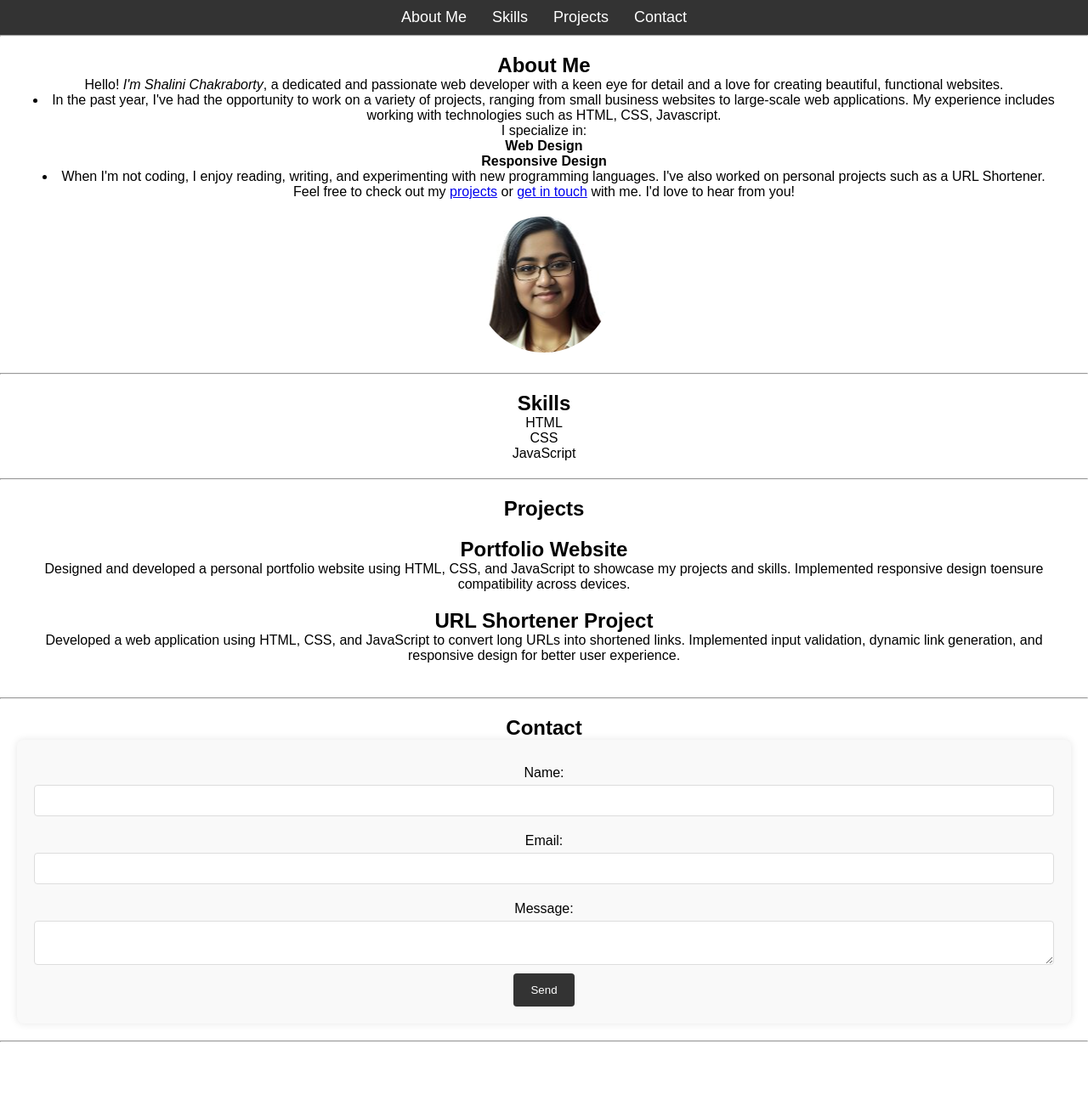
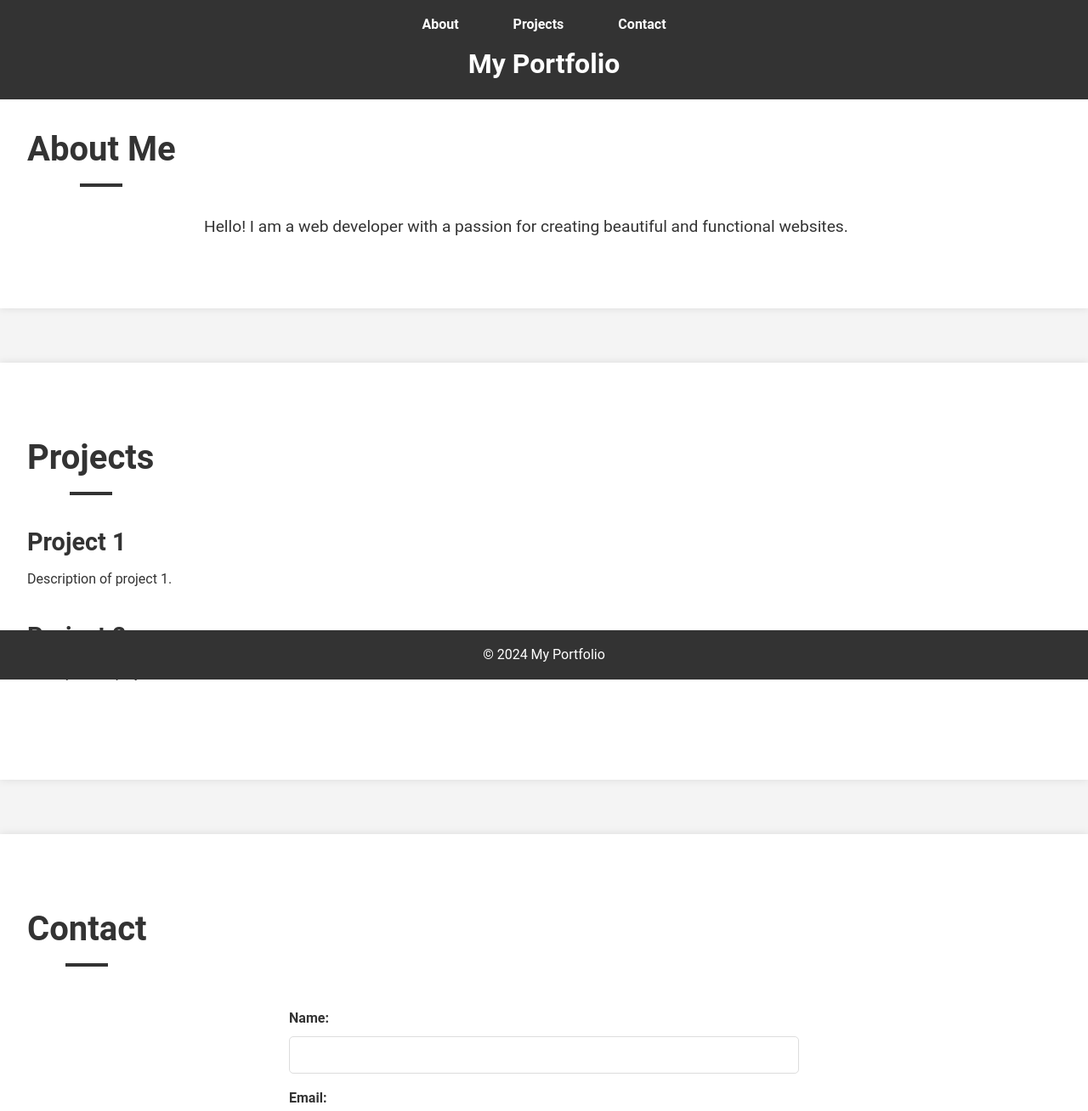
Before and after one commit to ChakrabortyShalini/Personal-Portfolio-, a plain HTML site: page index.html in a window 1280 px wide. Shown: the top 1308 px of the page at 85% size. Before the commit the page ends 1227 px from the top, so only its background shows below. Drawn offline with Linux system fonts and the light colour scheme.

Commit message:
Update All Files

```diff
--- a/index.html
+++ b/index.html
@@ -4,64 +4,41 @@
 <head>
     <meta charset="UTF-8">
     <meta name="viewport" content="width=device-width, initial-scale=1.0">
-    <title>Shalini Chakraborty's Portfolio</title>
+    <title>My Portfolio</title>
     <link rel="stylesheet" href="styles.css">
 </head>
 <body>
     <header>
         <nav>
-            <button id="menu-toggle" class="menu-toggle">☰</button>
-            <ul id="nav-menu">
-                <li><a href="#about">About Me</a></li>
-                <li><a href="#skills">Skills</a></li>
+            <ul>
+                <li><a href="#about">About</a></li>
                 <li><a href="#projects">Projects</a></li>
                 <li><a href="#contact">Contact</a></li>
             </ul>
         </nav>
+        <h1>My Portfolio</h1>
     </header>
-    <hr>
+
     <section id="about">
-        <h1>About Me</h1>
-        <p>Hello! <i>I'm Shalini Chakraborty</i>, a dedicated and passionate web developer with a keen eye for detail and a love for creating beautiful, functional websites.</p>
-        <li>In the past year, I've had the opportunity to work on a variety of projects, ranging from small business websites to large-scale web applications. My experience includes working with technologies such as HTML, CSS, Javascript.</li>
-        <p>I specialize in:</p>
-        <ul>
-            <p><b>Web Design</b></p>
-            <p><b>Responsive Design</b></p>
-        </ul>
-        <li>When I'm not coding, I enjoy reading, writing, and experimenting with new programming languages. I've also worked on personal projects such as a URL Shortener.</li>
-        <p>Feel free to check out my <a href="#projects">projects</a> or <a href="#contact">get in touch</a> with me. I'd love to hear from you!</p>
-        <img src="AI Art_202411912814733-fotor-bg-remover-2024021616843-modified (1).png">
+        <h2>About Me</h2>
+        <p>Hello! I am a web developer with a passion for creating beautiful and functional websites.</p>
     </section>
-    <hr>
-    <section id="skills">
-        <h1>Skills</h1>
-        <ul>
-            <li>HTML</li>
-            <li>CSS</li>
-            <li>JavaScript</li>
-        </ul>
-    </section>
-    <hr>
+
     <section id="projects">
-        <h1>Projects</h1>
+        <h2>Projects</h2>
         <div class="project">
-            <h2>Portfolio Website</h2>
-            <p>Designed and developed a personal portfolio website using
-                HTML, CSS, and JavaScript to showcase my projects and skills. Implemented
-                responsive design toensure compatibility across devices.</p>
+            <h3>Project 1</h3>
+            <p>Description of project 1.</p>
         </div>
         <div class="project">
-            <h2>URL Shortener Project</h2>
-            <p>Developed a web application using HTML, CSS, and
-                JavaScript to convert long URLs into shortened links. Implemented input validation,
-                dynamic link generation, and responsive design for better user experience.
-                </p>
+            <h3>Project 2</h3>
+            <p>Description of project 2.</p>
         </div>
+        <!-- Add more projects as needed -->
     </section>
-    <hr>
+    <!-- Update the form in index.html -->
 <section id="contact">
-        <h1>Contact</h1>
+    <h2>Contact</h2>
     <form id="contact-form">
         <label for="name">Name:</label>
         <input type="text" id="name" name="name" required>
@@ -72,7 +49,10 @@
         <button type="submit">Send</button>
     </form>
 </section>
-    <hr>
+    <footer>
+        <p>&copy; 2024 My Portfolio</p>
+    </footer>
+
     <script src="script.js"></script>
 </body>
 </html>
--- a/script.js
+++ b/script.js
@@ -1,13 +1,38 @@
 
-document.getElementById('menu-toggle').addEventListener('click', function() {
-    var navMenu = document.getElementById('nav-menu');
-    navMenu.classList.toggle('active');
+
+// Smooth scroll for navigation links
+document.querySelectorAll('nav ul li a').forEach(anchor => {
+    anchor.addEventListener('click', function(e) {
+        e.preventDefault();
+        document.querySelector(this.getAttribute('href')).scrollIntoView({
+            behavior: 'smooth'
+        });
+    });
 });
 
+// Form validation
 document.getElementById('contact-form').addEventListener('submit', function(e) {
     e.preventDefault();
 
-    alert('Form submitted successfully!');
+    const name = document.getElementById('name').value.trim();
+    const email = document.getElementById('email').value.trim();
+    const message = document.getElementById('message').value.trim();
 
-    // Add form handling code here (e.g., send form data to your email or database)
+    if (name === '' || email === '' || message === '') {
+        alert('Please fill in all fields.');
+        return;
+    }
+
+    if (!validateEmail(email)) {
+        alert('Please enter a valid email address.');
+        return;
+    }
+
+    alert('Thank you for your message!');
+    this.reset();
 });
+
+function validateEmail(email) {
+    const re = /^(([^<>()\[\]\\.,;:\s@"]+(\.[^<>()\[\]\\.,;:\s@"]+)*)|(".+"))@(([^<>()\[\]\\.,;:\s@"]+\.[^<>()\[\]\\.,;:\s@"]{2,}))$/;
+    return re.test(String(email).toLowerCase());
+}
--- a/styles.css
+++ b/styles.css
@@ -1,147 +1,170 @@
+/* styles.css */
 
+/* Reset some default styles */
 * {
     margin: 0;
     padding: 0;
     box-sizing: border-box;
 }
 
+/* Body styling */
 body {
-    font-family: Arial, sans-serif;
-    display: grid;
-    grid-template-columns: 1fr;
-    grid-template-rows: auto 1fr auto;
-    font-size: 16px;
+    font-family: 'Roboto', sans-serif;
+    line-height: 1.6;
+    color: #333;
+    background-color: #f4f4f4;
+    margin: 0;
+    padding: 0;
 }
 
+/* Header styling */
 header {
     background-color: #333;
     color: #fff;
-    padding: 10px 0;
+    padding: 1rem 0;
+    text-align: center;
+    position: fixed;
+    width: 100%;
+    top: 0;
+    z-index: 1000;
 }
 
-nav ul {
+header nav ul {
+    list-style: none;
+    padding: 0;
+    margin: 0;
     display: flex;
     justify-content: center;
-    list-style: none;
 }
 
-nav ul li {
-    margin: 0 15px;
+header nav ul li {
+    margin: 0 1rem;
 }
 
-nav ul li a {
+header nav ul li a {
     color: #fff;
     text-decoration: none;
-    font-size: 18px;
+    font-weight: bold;
+    transition: color 0.3s;
 }
 
-.menu-toggle {
-    display: none;
-    background-color: #333;
-    color: #fff;
-    border: none;
-    padding: 10px;
-    cursor: pointer;
-    font-size: 18px;
+header nav ul li a:hover {
+    color: #f4f4f4;
 }
 
-section {
-    padding: 20px;
-    text-align: center;
+header h1 {
+    margin-top: 0.5rem;
+    font-size: 2rem;
 }
 
-section img {
-    max-width: 100%;
-    height: auto;
-    border-radius: 8px;
-    margin-top: 20px;
+/* Section styling */
+section {
+    padding: 5rem 1rem;
+    margin-top: 4rem;
+    background-color: #fff;
+    box-shadow: 0 0 10px rgba(0,0,0,0.1);
+    margin-bottom: 2rem;
 }
 
-#skills ul {
-    list-style: none;
+section h2 {
+    text-align: center;
+    margin-bottom: 2rem;
+    font-size: 2.5rem;
+    color: #333;
+    position: relative;
+    display: inline-block;
 }
 
-#projects .project {
-    margin: 20px 0;
+section h2::after {
+    content: '';
+    width: 50px;
+    height: 4px;
+    background: #333;
+    display: block;
+    margin: 8px auto 0;
 }
 
+#about p {
+    max-width: 800px;
+    margin: 0 auto;
+    font-size: 1.2rem;
+}
+
+/* Projects section */
+.project {
+    margin-bottom: 2rem;
+}
+
+.project h3 {
+    font-size: 1.8rem;
+    margin-bottom: 0.5rem;
+}
+
+.project p {
+    font-size: 1rem;
+}
+
+/* Contact section */
 form {
-    width: 100%;
-    padding: 20px;
-    background: #f9f9f9;
-    border-radius: 8px;
-    box-shadow: 0 0 10px rgba(0, 0, 0, 0.1);
-    display: flex;
-    flex-direction: column;
-    align-items: center;
+    max-width: 600px;
+    margin: 0 auto;
 }
 
 form label {
-    width: 100%;
-    margin: 10px 0 5px;
+    display: block;
+    margin-top: 1rem;
+    font-weight: bold;
 }
 
 form input, form textarea {
     width: 100%;
-    padding: 10px;
-    margin-bottom: 10px;
+    padding: 0.75rem;
+    margin-top: 0.5rem;
     border: 1px solid #ddd;
-    border-radius: 4px;
+    border-radius: 5px;
+    font-size: 1rem;
+}
+
+form textarea {
+    resize: vertical;
+    min-height: 150px;
 }
 
 form button {
-    padding: 12px 20px;
+    display: block;
+    width: 100%;
+    padding: 1rem;
     background-color: #333;
     color: #fff;
     border: none;
-    border-radius: 4px;
+    border-radius: 5px;
     cursor: pointer;
-    transition: background-color 0.3s ease;
+    margin-top: 1.5rem;
+    font-size: 1.2rem;
+    transition: background-color 0.3s;
 }
 
 form button:hover {
     background-color: #555;
 }
 
-@media (max-width: 1200px) {
-    nav ul {
-        flex-direction: row;
+/* Footer styling */
+footer {
+    text-align: center;
+    padding: 1rem 0;
+    background-color: #333;
+    color: #fff;
+    position: fixed;
+    bottom: 0;
+    width: 100%;
+}
+
+@media (min-width: 768px) {
+    header nav ul li {
+        margin: 0 2rem;
+    }
+
+    section {
+        padding: 5rem 2rem;
     }
 }
-
-@media (max-width: 768px) {
-    nav ul {
-        flex-direction: column;
-    }
-
-    .menu-toggle {
-        display: block;
-    }
-
-    nav ul {
-        display: none;
-        flex-direction: column;
-    }
-
-    nav ul.active {
-        display: flex;
-    }
-}
-
-@media (max-width: 480px) {
-    nav ul li {
-        margin: 10px 0;
-    }
-
-    form input, form textarea {
-        width: 100%;
-    }
-
-    body {
-        font-size: 14px;
-    }
-
-    h1 {
-        font-size: 1.5em;
-    }
-}
```
Lines whose indentation alone changed are shown as unchanged.
